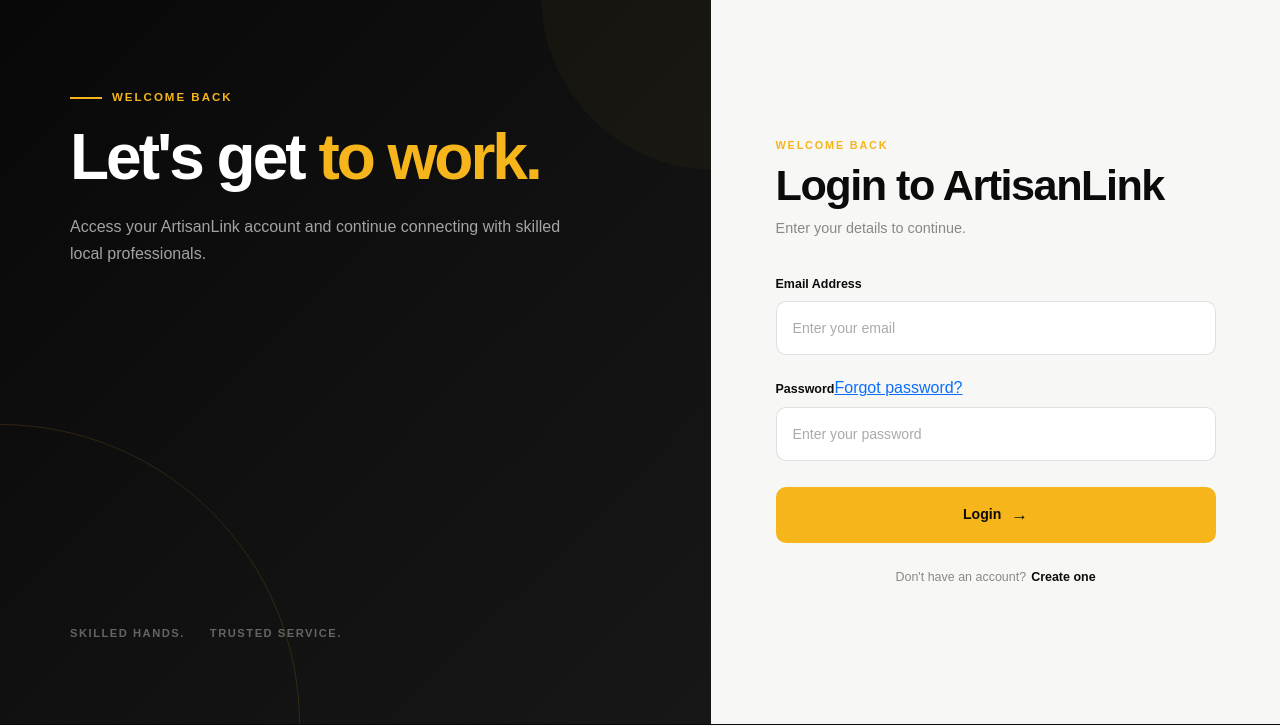
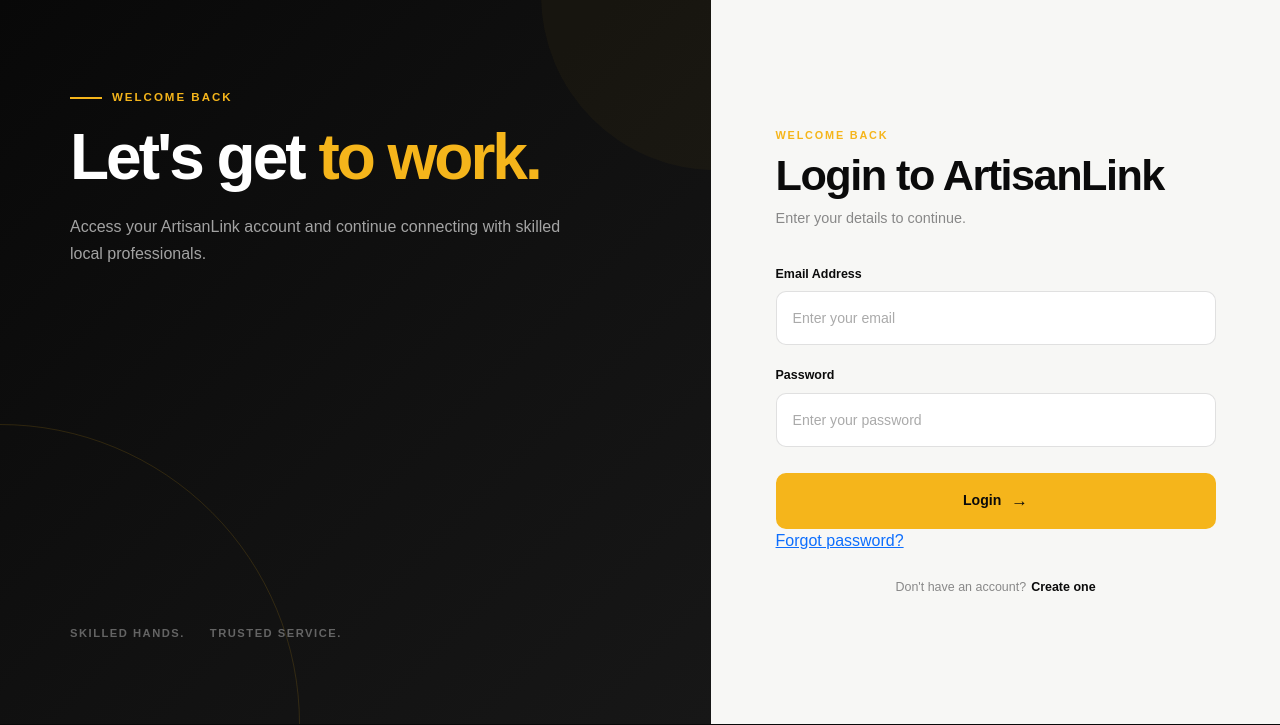
Before and after one commit to Vichi-King/ArtisanLink, a Flask app: page /login in a window 1280 px wide. Shown: the part 76-801 px from the top of the page. Run offline with Flask 3, Linux system fonts and the light colour scheme.

Commit message:
Move forgot password link below login button

```diff
--- a/app/templates/login.html
+++ b/app/templates/login.html
@@ -4,7 +4,8 @@
 <section class="auth-page auth-login-page">
     <div class="auth-brand-panel"><div class="auth-brand-content"><div class="auth-brand-message"><span class="auth-eyebrow">WELCOME BACK</span><h1>Let's get <span>to work.</span></h1><p>Access your ArtisanLink account and continue connecting with skilled local professionals.</p></div><div class="auth-brand-footer"><span>Skilled Hands.</span><span>Trusted Service.</span></div></div></div>
     <div class="auth-form-panel"><div class="auth-form-wrapper"><div class="auth-heading"><span>WELCOME BACK</span><h2>Login to ArtisanLink</h2><p>Enter your details to continue.</p></div>
-        <form method="POST" class="auth-form"><div class="auth-field"><label for="email">Email Address</label><input type="email" id="email" name="email" placeholder="Enter your email" autocomplete="email" required></div><div class="auth-field"><div class="auth-label-row"><label for="password">Password</label><a href="{{ url_for('forgot_password') }}">Forgot password?</a></div><input type="password" id="password" name="password" placeholder="Enter your password" autocomplete="current-password" required></div><button type="submit" class="auth-submit">Login <span>→</span></button></form>
+        <form method="POST" class="auth-form"><div class="auth-field"><label for="email">Email Address</label><input type="email" id="email" name="email" placeholder="Enter your email" autocomplete="email" required></div><div class="auth-field"><label for="password">Password</label><input type="password" id="password" name="password" placeholder="Enter your password" autocomplete="current-password" required></div><button type="submit" class="auth-submit">Login <span>→</span></button></form>
+        <div class="auth-forgot-link"><a href="{{ url_for('forgot_password') }}">Forgot password?</a></div>
         <div class="auth-switch"><span>Don't have an account?</span><a href="{{ url_for('register', role='customer') }}">Create one</a></div>
     </div></div>
 </section>
```
